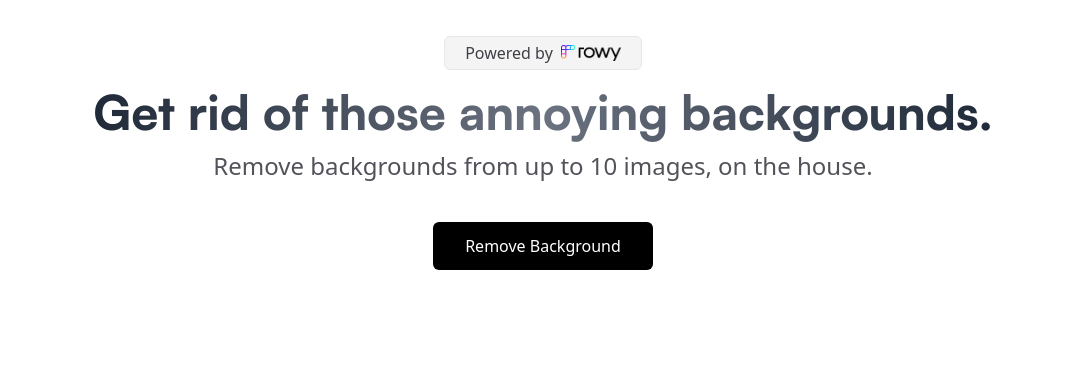
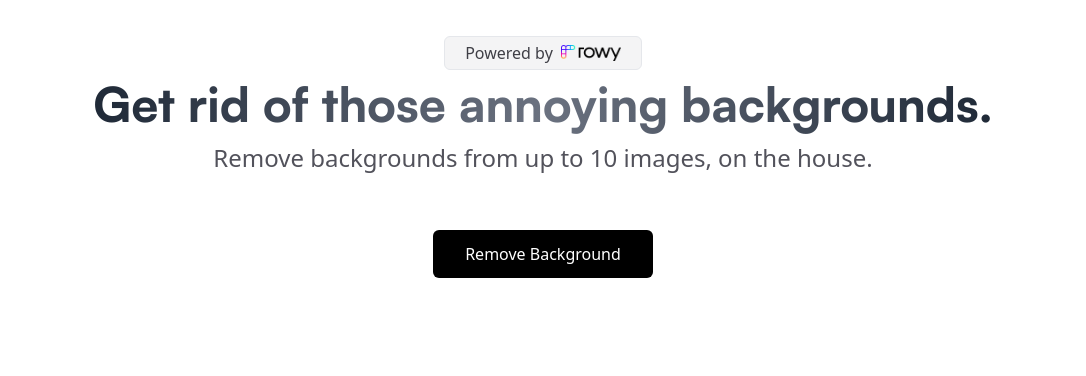
Before and after one commit to rowyio/demo-microsaas, a Next.js app: page / in a window 1280 px wide. Shown: the part 147-523 px from the top of the page, without its empty margins (97-1183 px from the left). Built offline with nearby package versions, Linux system fonts and the light colour scheme; no server answers.

Commit message:
minor change

```diff
--- a/components/Hero.tsx
+++ b/components/Hero.tsx
@@ -33,7 +33,7 @@ export default function Hero({
         <p className="pt-2 text-2xl text-zinc-600">{subHeading}</p>
         {link && (
           <Link href={link.to}>
-            <button className="mt-10 cursor-pointer rounded-md bg-black py-3 px-8 text-white hover:text-zinc-300">
+            <button className="mt-14 cursor-pointer rounded-md bg-black py-3 px-8 text-white hover:text-zinc-300">
               {link.title}
             </button>
           </Link>
--- a/pages/index.tsx
+++ b/pages/index.tsx
@@ -34,7 +34,7 @@ export default function Home() {
           </Link>
         </div>
         <Hero
-          className="pt-3"
+          className="pt-1"
           showSeparator={false}
           heading="Get rid of those annoying backgrounds."
           subHeading={
```
